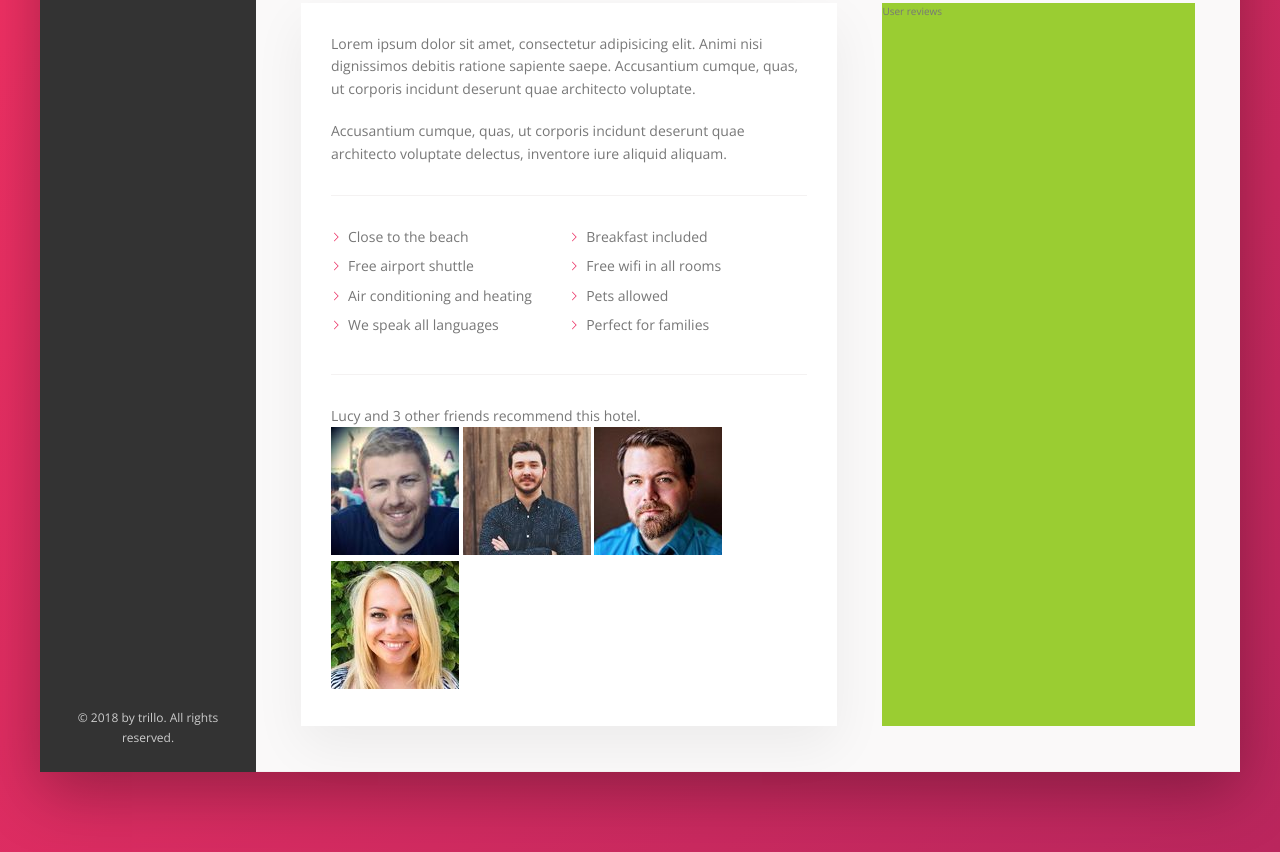
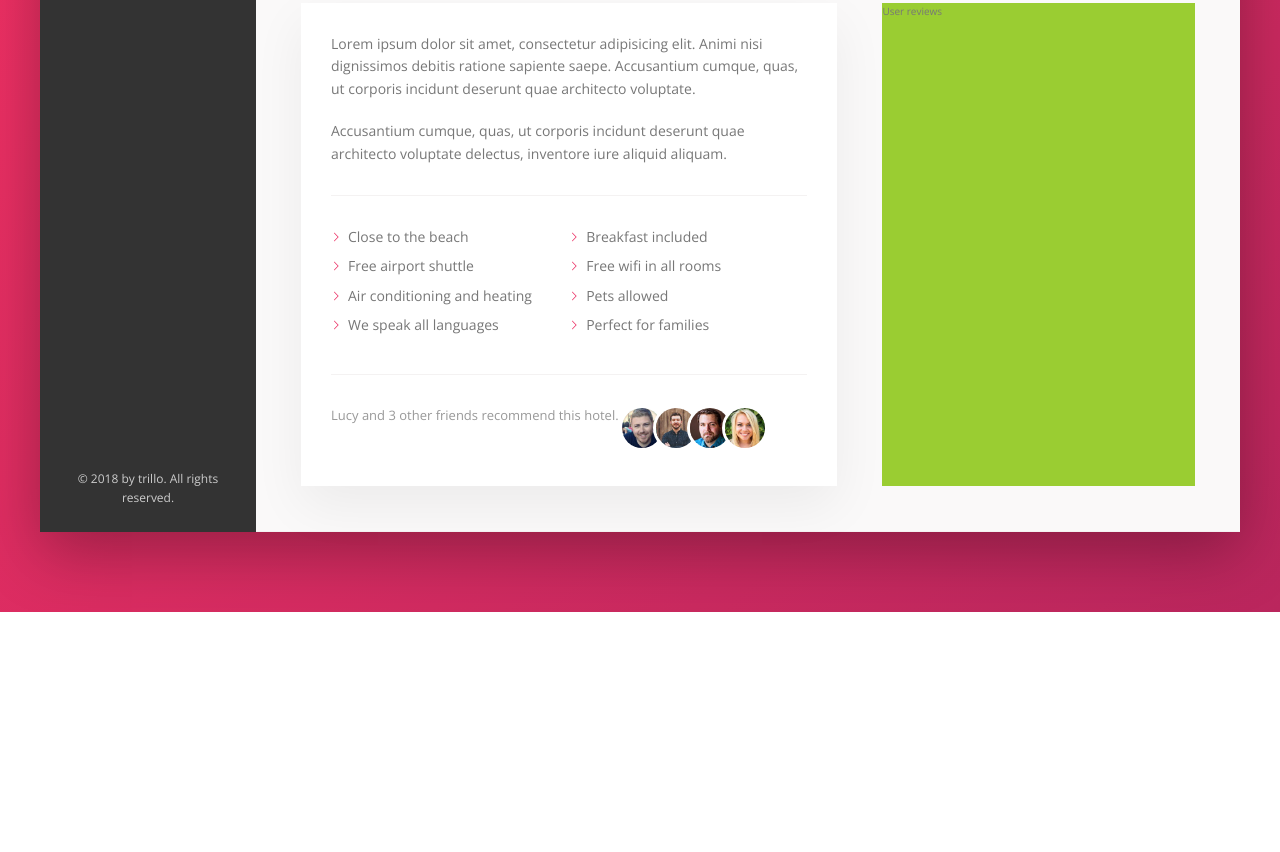
Before and after one commit to henry22/Trillo, a website: page index.html in a window 1280 px wide. Shown: the part 644-1496 px from the top of the page. After the commit the page ends 1256 px from the top, so only its background shows below. Drawn offline with nearby package versions, Linux system fonts and the light colour scheme.

Commit message:
Make the photo overlap each other

```diff
--- a/sass/_components.scss
+++ b/sass/_components.scss
@@ -320,3 +320,22 @@
         }
     }
 }
+
+// RECOMMEND
+.recommend {
+    font-size: 1.3rem;
+    color: var(--color-grey-dark-3);
+    display: flex;
+
+    &__photo {
+        height: 4rem;
+        width: 4rem;
+        border-radius: 50%;
+        border: 3px solid #fff;
+        box-sizing: content-box;
+
+        &:not(:last-child) {
+            margin-right: -1.5rem;
+        }
+    }
+}
```
Also changed, not shown: css/style.css.
